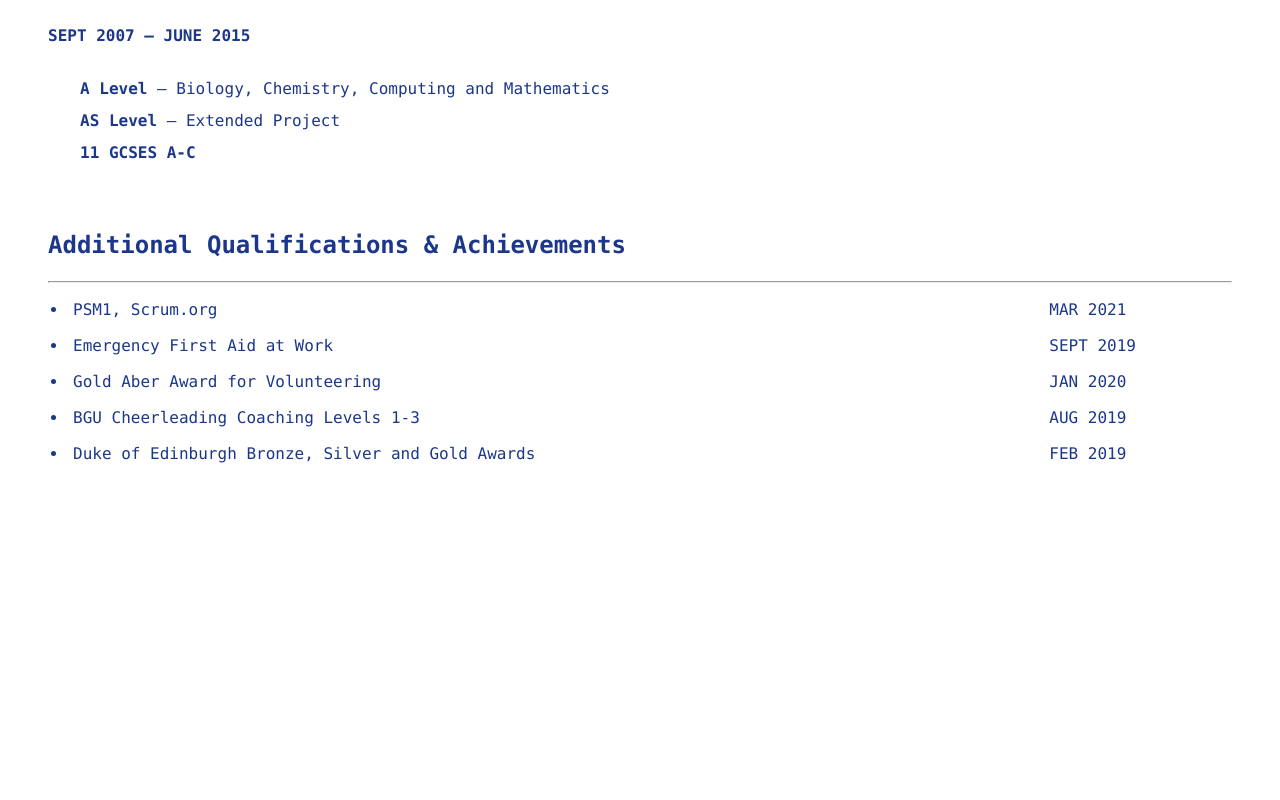
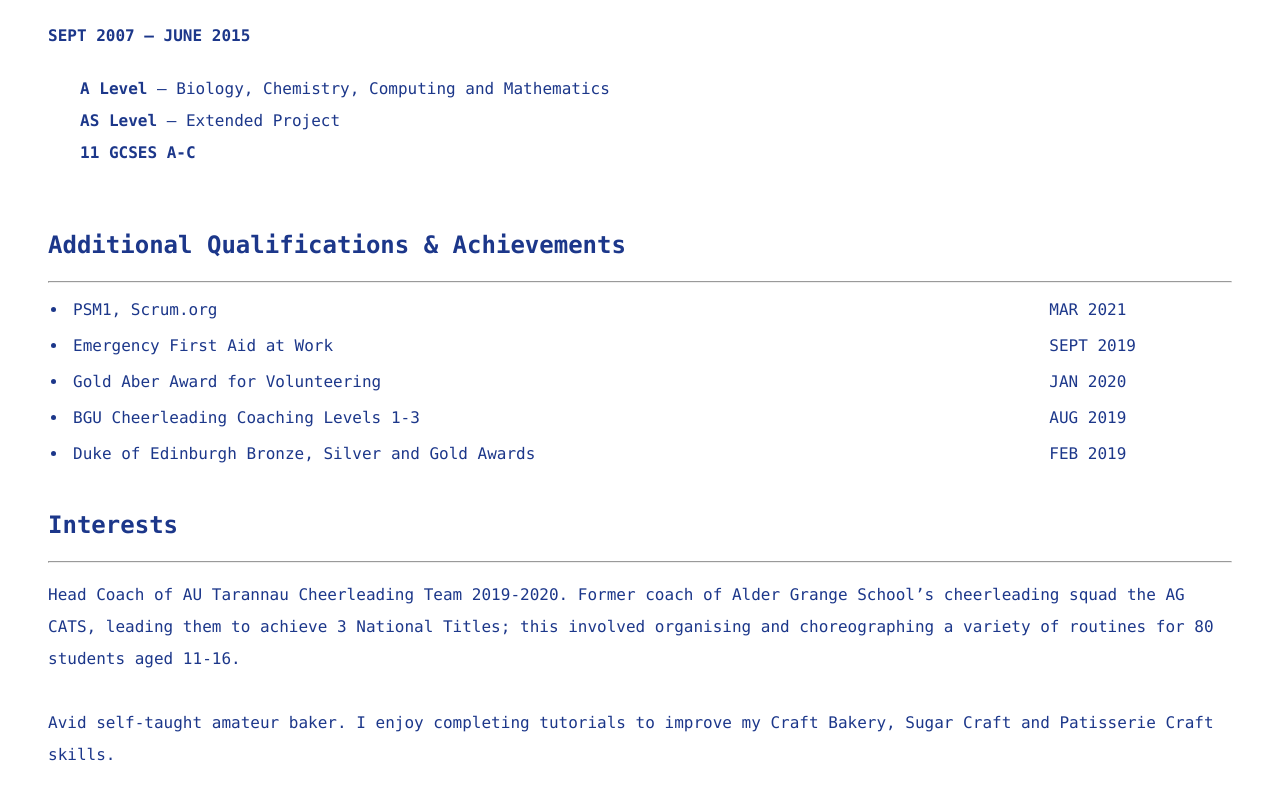
Before and after one commit to bhampton13/portfolio, a Next.js app: page /about in a window 1280 px wide. Shown: the part 2294-3094 px from the top of the page. Before the commit the page ends 2870 px from the top, so only its background shows below. Built offline with nearby package versions, Linux system fonts and the light colour scheme.

Commit message:
intrests

```diff
--- a/pages/about.js
+++ b/pages/about.js
@@ -184,6 +184,19 @@ function About() {
             </tbody>
           </table>
         </div>
+        <div className="section-container">
+          <h2>Interests</h2>
+          <hr />
+          <p>
+            Head Coach of AU Tarannau Cheerleading Team 2019-2020. Former coach
+            of Alder Grange School’s cheerleading squad the AG CATS, leading
+            them to achieve 3 National Titles; this involved organising and
+            choreographing a variety of routines for 80 students aged 11-16.
+            <br /> <br />
+            Avid self-taught amateur baker. I enjoy completing tutorials to
+            improve my Craft Bakery, Sugar Craft and Patisserie Craft skills.
+          </p>
+        </div>
       </div>
       <Footer />
       <style jsx>{`
```
